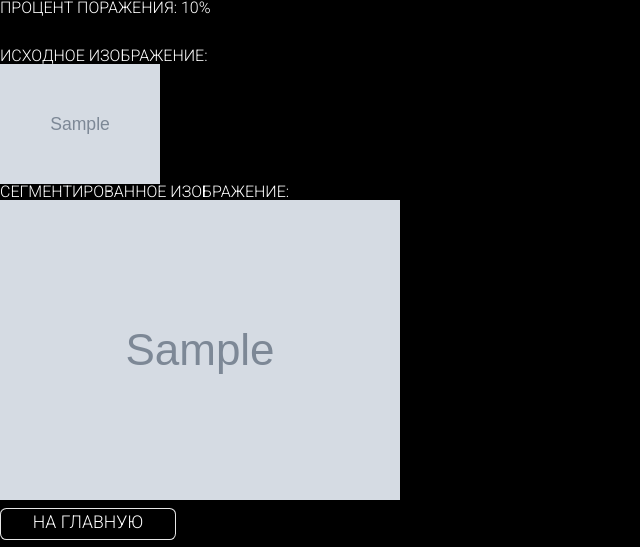
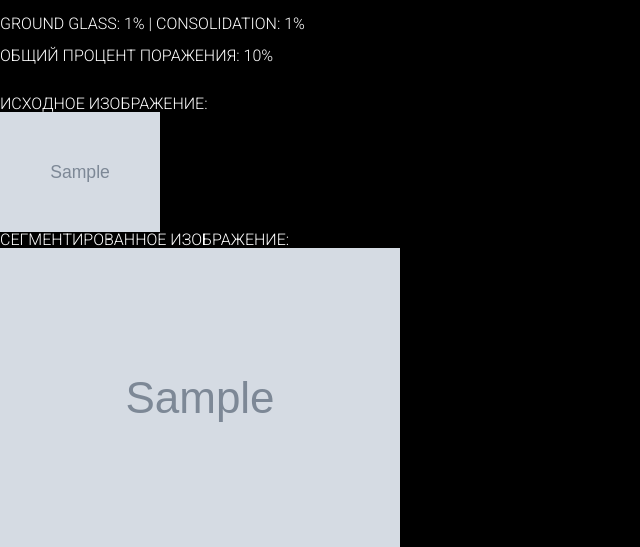
Before and after one commit to Ohlomonchick/COVID-CT-segmentation-system, a Django app: page /form/result/1/ in a window 1280 px wide. Shown: the top 547 px of the page, without its empty margins (0-640 px from the left). Run offline with Django 3.2, Linux system fonts and the light colour scheme; tables that the repository leaves empty hold one stand-in row (values such as "Sample post"); grey boxes marked "Sample" are stand-in pictures.

Commit message:
Picture processing finished

```diff
--- a/_42epochs_/_42epochs_/settings.py
+++ b/_42epochs_/_42epochs_/settings.py
@@ -25,7 +25,7 @@
 # SECURITY WARNING: don't run with debug turned on in production!
 DEBUG = True
 
-ALLOWED_HOSTS = ['127.0.0.1', 'localhost' ]
+ALLOWED_HOSTS = ['127.0.0.1', 'localhost', '6ebd31bc734a.ngrok.io' ]
 
 
 # Application definition
--- a/_42epochs_/segmentation/admin.py
+++ b/_42epochs_/segmentation/admin.py
@@ -7,7 +7,9 @@
 class CTAdmin(admin.ModelAdmin):
     list_display = ('ct_image',
                     'segmented_image',
-                    'mask',
+                    # 'mask',
+                    'ground_glass',
+                    'consolidation',
                     'damage',
                     'time_create',)
 
--- a/_42epochs_/segmentation/models.py
+++ b/_42epochs_/segmentation/models.py
@@ -6,6 +6,8 @@
     segmented_image = models.ImageField(upload_to="segments/%Y/",  verbose_name="Сегментированное изображение", null=True)
     mask = models.ImageField(upload_to="masks",  verbose_name="Маска", null=True)
     damage = models.IntegerField(verbose_name='Процент поражения', default=0)
+    ground_glass = models.IntegerField(verbose_name='Ground glass', default=0, null=True)
+    consolidation = models.IntegerField(verbose_name='Consolidation ', default=0, null=True)
 
     time_create = models.DateTimeField(auto_now_add=True, verbose_name="Время создания")
 
--- a/_42epochs_/segmentation/templates/segmentation/result.html
+++ b/_42epochs_/segmentation/templates/segmentation/result.html
@@ -1,7 +1,8 @@
 {% extends 'segmentation/base.html' %}
 
 {% block content %}
-    <h1>Процент поражения: {{ct.damage}}%</h1><br><br>
+    <br><h1>Ground Glass: {{ ct.ground_glass }}% | Consolidation: {{ ct.consolidation }}%</h1><br>
+    <h1>Общий процент поражения: {{ct.damage}}%</h1><br><br>
     <h1>Исходное изображение: </h1>
     {% if ct.ct_image %}
     <p><img class="result-image ct-img" src="{{ ct.ct_image.url }}"></p>
--- a/_42epochs_/segmentation/views.py
+++ b/_42epochs_/segmentation/views.py
@@ -33,11 +33,11 @@
 
         img = cv2.imread(ct.ct_image.path)
         img = cv2.resize(img, (512, 512))
-        print('BEFORE CHANNEL CHANGE')
-        print(' -------------- ' + str(img.shape) + ' --------------')
+        # print('BEFORE CHANNEL CHANGE')
+        # print(' -------------- ' + str(img.shape) + ' --------------')
         img = cv2.cvtColor(img, cv2.COLOR_BGR2GRAY)
-        print('AFTER CHANNEL CHANGE')
-        print(' -------------- ' + str(img.shape) + ' --------------')
+        # print('AFTER CHANNEL CHANGE')
+        # print(' -------------- ' + str(img.shape) + ' --------------')
 
         img = np.float32(img)
 
@@ -47,16 +47,20 @@
         print(str(title1) + ' ' + str(percentage1) + ' % ')
         print(str(title2) + ' ' + str(percentage2) + ' % ')
 
-        out = out * 255
-        out = out.astype(np.uint8)
+        # out = out * 255
+        # print('OUT SHAPE')
+        # out = out.astype(np.uint8)
+        im = Image.fromarray(np.uint8(out)).convert('RGB')
+        print(out)
 
-        im = Image.fromarray(out)
         save_path = os.path.join(settings.MEDIA_ROOT, 'images')
         save_path = os.path.join(save_path, 'segmented_image_' + str(ct.pk) + '.png')
         im.save(save_path)
 
         ct.segmented_image = save_path
         ct.damage = percentage1 + percentage2
+        ct.ground_glass = percentage1
+        ct.consolidation = percentage2
         ct.save()
 
         return redirect('result/' + str(ct.id))
```
Also changed, not shown: _42epochs_/segmentation/migrations/0002_auto_20210819_1531.py (added), 1 other file.
